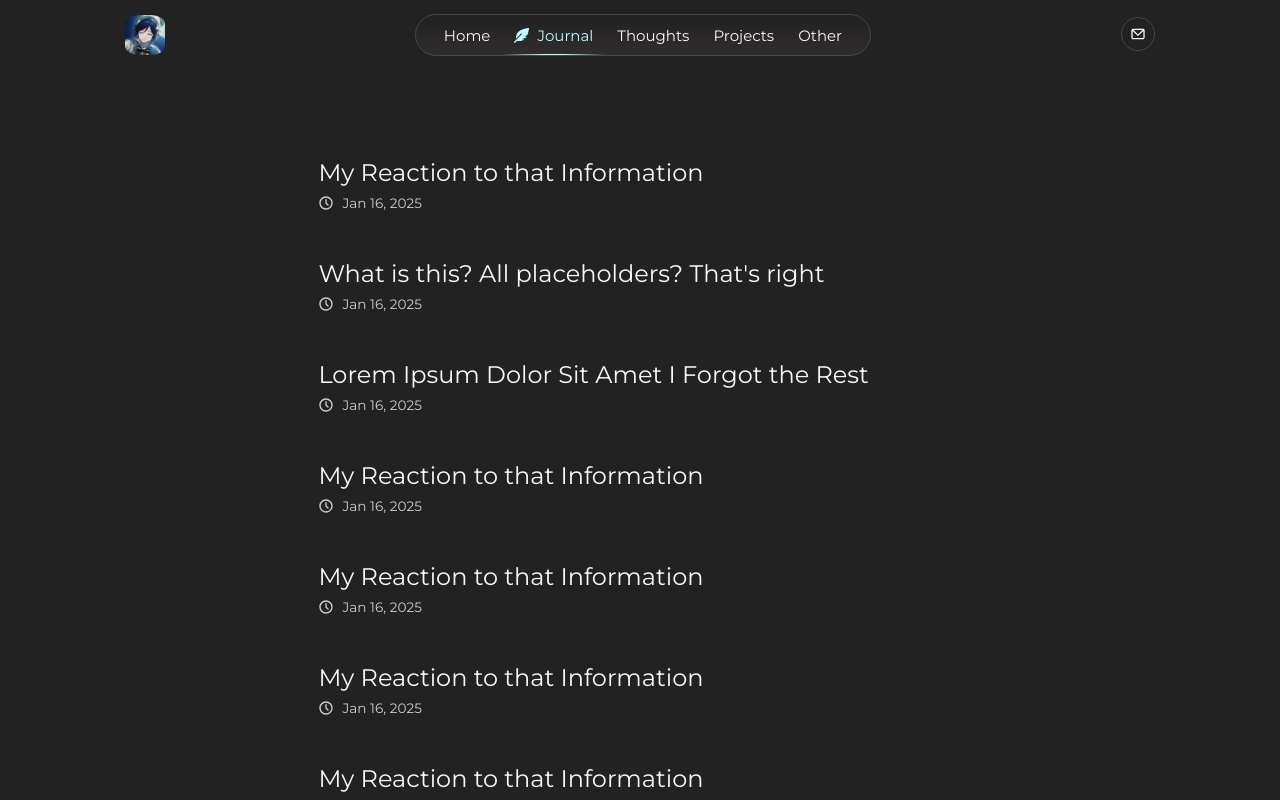
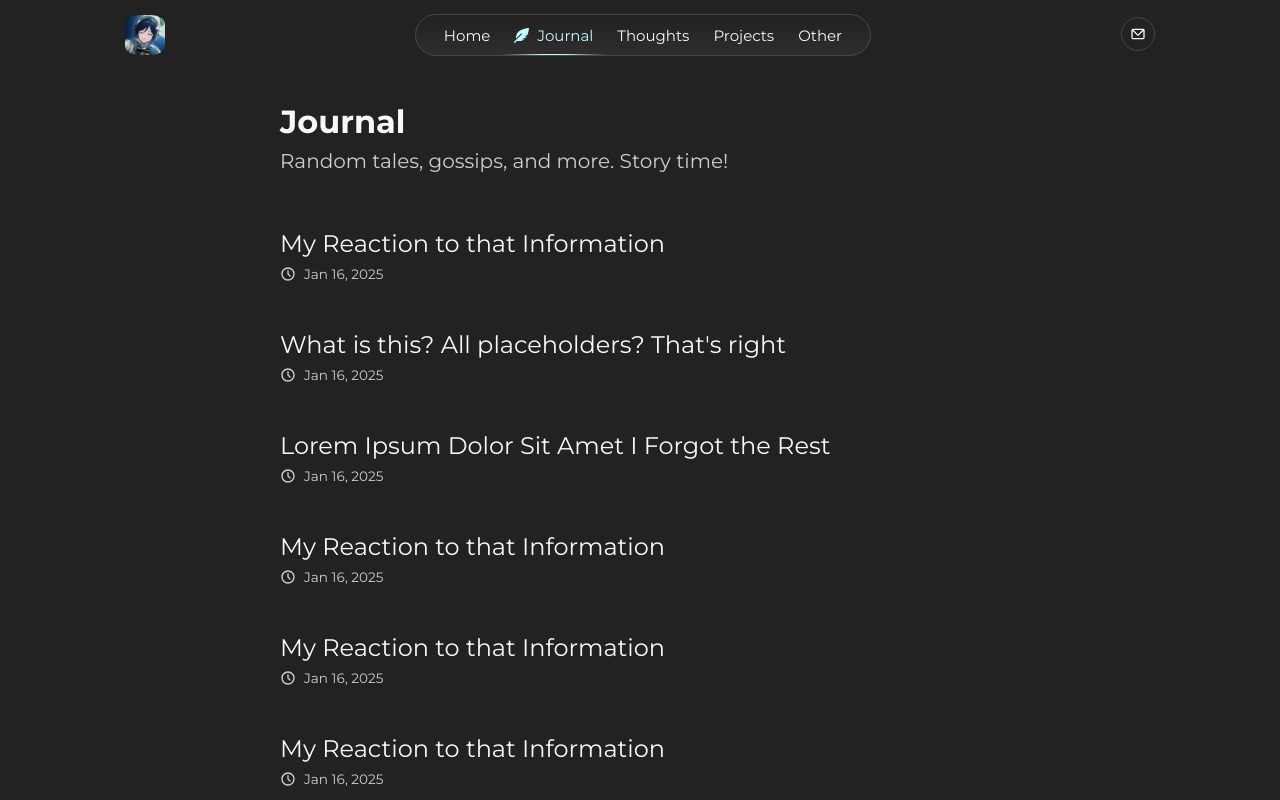
Before and after one commit to Nightfall3594/nightfall-is-a-dev, a React (Vite) app: page /journal in a window 1280 px wide. Shown: the top 800 px of the page. Built offline with nearby package versions, Linux system fonts and the light colour scheme.

Commit message:
feat(articles-page): add header for articles-page

```diff
--- a/src/components/pages/articles/articles.css
+++ b/src/components/pages/articles/articles.css
@@ -1,25 +1,41 @@
 
 .articles {
-    padding: 5% 5%;
     display: flex;
     flex-direction: column;
+    justify-content: center;
+    align-items: center;
+}
 
-    /*border: 1px solid white;*/
+.articles__header {
+    width: 80%;
+    margin: 2rem auto;
+    display: block;
+}
+
+.articles__title {
+    font-size: 2rem;
+    margin-bottom: 0.5rem;
+}
+
+.articles__subtitle {
+    color: var(--muted-text);
+    font-size: 1.25rem;
+    font-weight: normal;
 }
 
 .articles__list {
     display: block;
-    /*border: 1px solid blue;*/
+    width: 90%;
+    margin: 0 auto 2rem;
 }
 
 .articles__item {
-    /*font-size: 1rem;*/
     text-decoration: none;
     border-radius: 1rem;
     display: block;
     padding: 1.5rem;
-    /*border: 1px solid white;*/
-    position: relative;
+    position: relative; /* For the backdrop to attach to */
+    box-sizing: border-box; /* Fix for overflowing item */
 }
 
 .articles__item h1 {
@@ -59,8 +75,18 @@
 }
 
 @media (min-width: 768px) {
+    .articles__header {
+        width: 60%;
+        position: relative;
+        left: 1.5rem; /* Align with 1.5rem padding on articles__item*/
+    }
+
     .articles__list {
-        margin: 0 20%;
+        width: 60%;
+    }
+
+    .articles__item {
+        width: 100%;
     }
 
     .articles__scroll-up {
--- a/src/components/pages/articles/articles.jsx
+++ b/src/components/pages/articles/articles.jsx
@@ -6,6 +6,25 @@ import {motion} from "framer-motion";
 import ArticleLink from "./article-item.jsx";
 import FloatingButtonContainer from "../../common/buttons/floating-button-container.jsx";
 
+const sectionVariants = {
+    initial: {},
+    animate: {
+        transition: {
+            staggerChildren: 0.3,
+        }
+    }
+}
+
+const childVariants   = {
+    initial: {
+        opacity: 0,
+        y: "20%"
+    },
+    animate: {
+        opacity: 1,
+        y: "0%"
+    }
+}
 
 const articleListVariants = {
     initial: {},
@@ -33,12 +52,25 @@ export default function Articles() {
     })
 
     return (
-        <section className="articles">
+        <motion.section
+            className="articles"
+            variants={sectionVariants}
+            initial="initial"
+            animate="animate"
+        >
+            <motion.div className="articles__header" variants={articleListVariants}>
+                <motion.h1 className="articles__title" variants={childVariants}>
+                    Journal
+                </motion.h1>
+
+                <motion.h2 className="articles__subtitle" variants={childVariants}>
+                    Random tales, gossips, and more. Story time!
+                </motion.h2>
+            </motion.div>
+
             <motion.div
                 className="articles__list"
                 variants={articleListVariants}
-                initial="initial"
-                animate="animate"
             >
                 <ArticleLink to="/home" text="My Reaction to that Information" />
                 <ArticleLink to="/home" text="What is this? All placeholders? That's right" />
@@ -61,6 +93,6 @@ export default function Articles() {
                 />
             </FloatingButtonContainer>
 
-        </section>
+        </motion.section>
     )
 }
```
